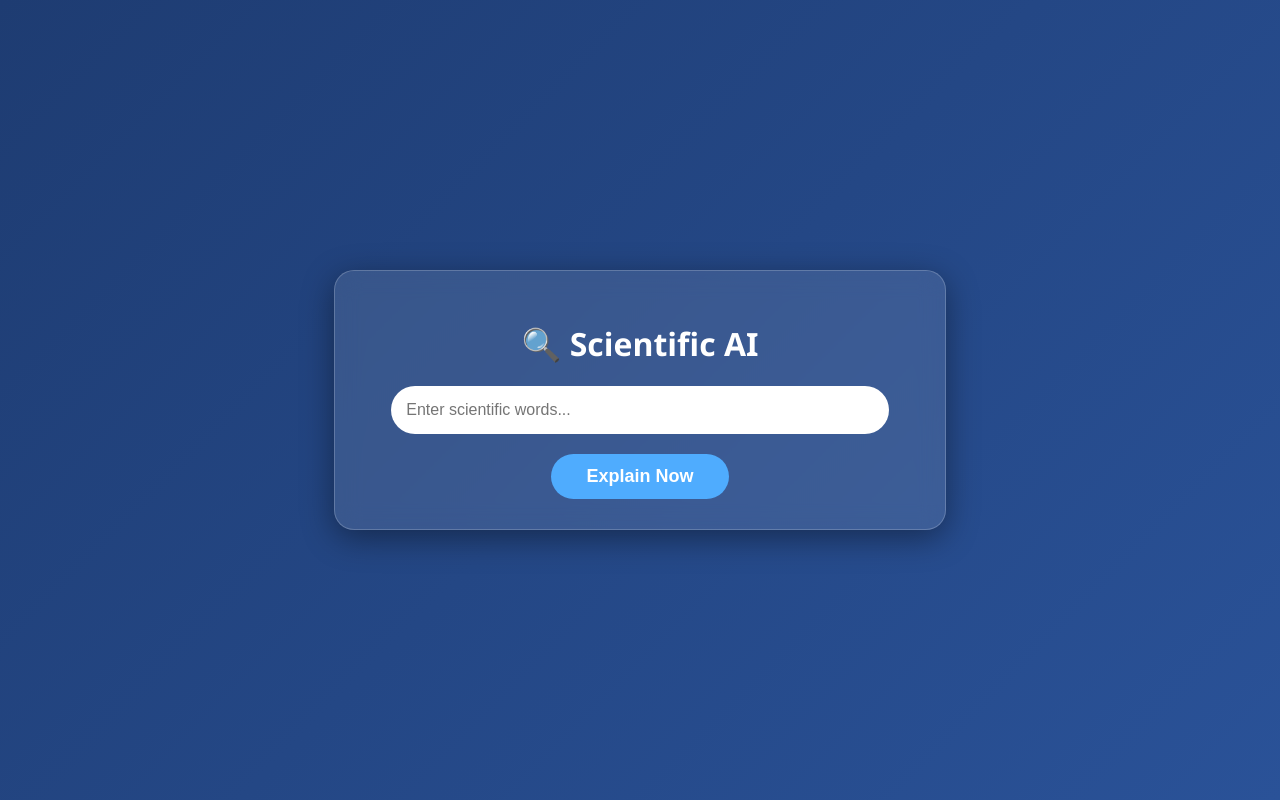
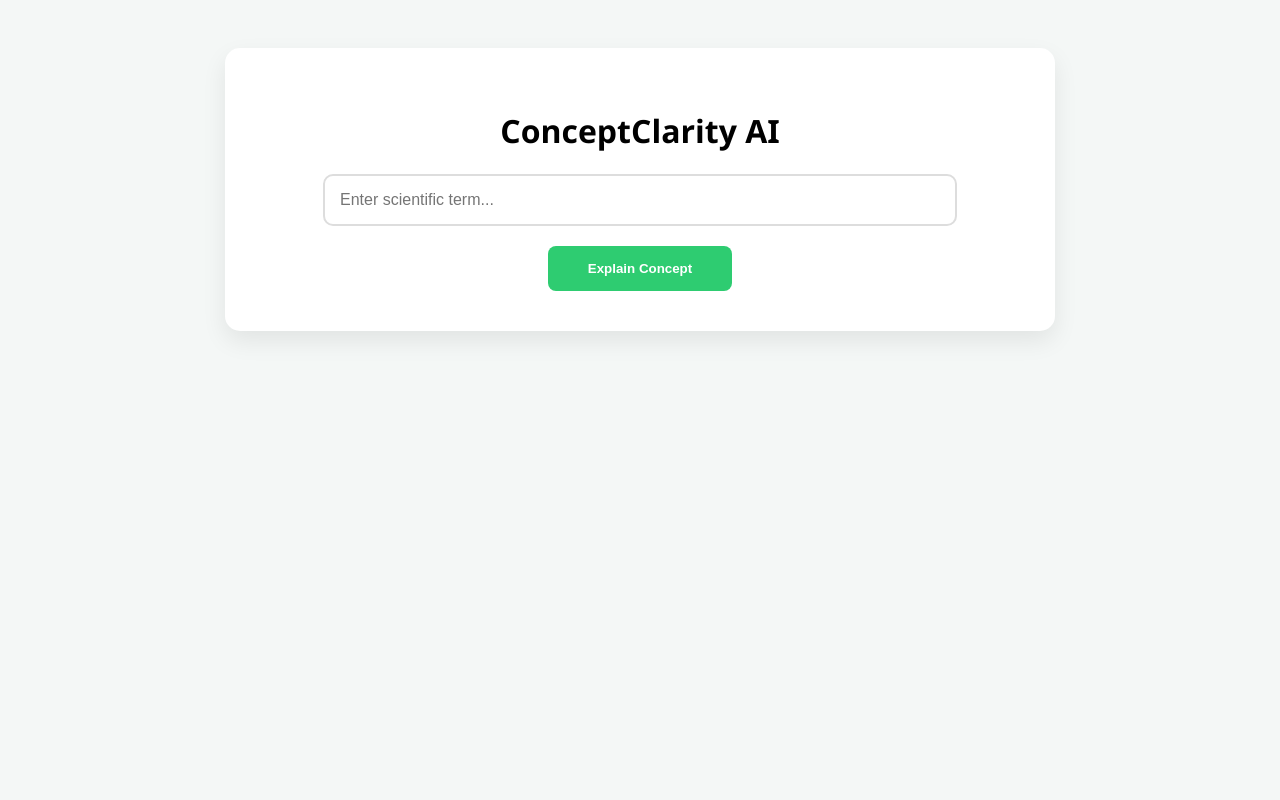
Before and after one commit to jahirkulkarni/Scientific-AI-Explainer, a Flask app: template templates/search.html in a window 1280 px wide. Run offline with Flask 3, Linux system fonts and the light colour scheme; the template is opened without the code that fills it, so the values that code supplies are empty.

Commit message:
Milestone 3: Added JSON response, improved UI, and loading spinner

```diff
--- a/app.py
+++ b/app.py
@@ -1,51 +1,20 @@
-from model import get_explanation
-from flask import Flask, render_template, request, redirect, url_for
+from flask import Flask, render_template, request, jsonify
+from transformers import pipeline
 
 app = Flask(__name__)
-search_history = []
-
-
-users_db = {}
+pipe = pipeline("text-generation", model="gpt2")
 
 @app.route('/')
-def home():
-    return redirect(url_for('search'))
+def index():
+    return render_template('search.html')
 
-@app.route('/register', methods=['GET', 'POST'])
-def register():
-    if request.method == 'POST':
-        username = request.form.get('username')
-        password = request.form.get('password')
-        users_db[username] = password
-        return "Registration Successful! <a href='/login'>click here" \
-        "</a>"
-    return render_template('register.html')
+@app.route('/search', methods=['POST'])
+def search():
+    term = request.form.get('term')
+    prompt = f"Scientific Definition: {term} is"
+    result = pipe(prompt, max_new_tokens=60, repetition_penalty=1.5, do_sample=True, temperature=0.6)[0]['generated_text']
+    clean_result = result.replace(prompt, f"{term} is").strip()
+    return jsonify({"term": term, "explanation": clean_result})
 
-@app.route('/login', methods=['GET', 'POST'])
-def login():
-    if request.method == 'POST':
-        username = request.form.get('username')
-        password = request.form.get('password')
-        if username in users_db and users_db[username] == password:
-            return f"<h1>Welcome {username}! Login Successful.</h1>"
-        else:
-            return "<h1>Wrong Details!</h1> <a href='/login'>Try Again</a>"
-    return render_template('login.html')
-
-
-@app.route('/search', methods=['GET', 'POST'])
-def search():
-    explanation = None
-    if request.method == 'POST':
-        term = request.form.get('term') # User ne jo word dala
-
-        # --- YE NAYA HISSA HAI ---
-        if term:
-            # Word ko list mein sabse upar add karein
-            search_history.insert(0, term)
-        # -------------------------
-
-        explanation = get_ai_explanation(term) # Aapka AI model function
-
-    # Ab 'history' ko frontend (HTML) par bhej rahe hain
-    return render_template('search.html', explanation=explanation, history=search_history)
+if __name__ == '__main__':
+    app.run(port=8080, debug=True)
--- a/model.py
+++ b/model.py
@@ -1,36 +1,24 @@
-from transformers import GPT2LMHeadModel, GPT2Tokenizer
-import torch
+from transformers import pipeline
 
-# Load Model and Tokenizer
-model_name = "gpt2"
-tokenizer = GPT2Tokenizer.from_pretrained(model_name)
-model = GPT2LMHeadModel.from_pretrained(model_name)
-
-# Device Setup (MPS for Mac)
-device = torch.device("mps" if torch.backends.mps.is_available() else "cpu")
-model.to(device)
+# GPT-2 model ko load kar rahe hain
+try:
+    print("--- LOADING LOCAL GPT-2 MODEL ---")
+    # Mac M1/M2 ke liye device="mps", varna ise hata dein
+    generator = pipeline('text-generation', model='gpt2')
+    print("--- MODEL LOADED SUCCESSFULLY ---")
+except Exception as e:
+    print(f"Error loading model: {e}")
 
 def get_explanation(term):
-    # Prompt ko detail mangne ke liye modify kiya gaya hai
-    prompt = f"Explain the scientific term '{term}' in detail with 3 to 4 sentences:"
+    prompt = f"The scientific explanation of {term} is:"
 
-    inputs = tokenizer.encode(prompt, return_tensors="pt").to(device)
-
-    # Generation settings for longer and better output
-    output = model.generate(
-        inputs,
-        max_new_tokens=80,        # Isse explanation lambi hogi
-        do_sample=True,
-        temperature=0.8,          # Creativity badhane ke liye
-        top_k=50,
-        top_p=0.95,
-        no_repeat_ngram_size=2,   # Taaki sentences repeat na hon
-        pad_token_id=tokenizer.eos_token_id
+    # Milestone 4: Length ko 50 tokens tak limit kiya (approx 5-6 lines)
+    result = generator(
+        prompt,
+        max_new_tokens=50,
+        num_return_sequences=1,
+        truncation=True,
+        pad_token_id=50256
     )
 
-    decoded_output = tokenizer.decode(output[0], skip_special_tokens=True)
-
-    # Sirf generated explanation nikaalne ke liye prompt ko remove karein
-    explanation = decoded_output.replace(prompt, "").strip()
-
-    return explanation
+    return result[0]['generated_text']
--- a/templates/search.html
+++ b/templates/search.html
@@ -2,107 +2,87 @@
 <html lang="en">
 <head>
     <meta charset="UTF-8">
-    <meta name="viewport" content="width=device-width, initial-scale=1.0">
-    <title>AI Terminology Explainer - Team C</title>
+    <title>ConceptClarity AI | Milestone 3</title>
     <style>
-        body {
-            font-family: 'Segoe UI', sans-serif;
-            background: linear-gradient(135deg, #1e3c72 0%, #2a5298 100%);
-            color: white;
-            display: flex;
-            justify-content: center;
-            align-items: center;
-            min-height: 100vh;
-            margin: 0;
+        body { font-family: 'Segoe UI', sans-serif; background: #f4f7f6; padding: 40px; text-align: center; }
+        .container {
+            background: white; padding: 40px; border-radius: 15px;
+            box-shadow: 0 10px 25px rgba(0,0,0,0.08);
+            max-width: 750px; margin: auto;
         }
-        .container {
-            background: rgba(255, 255, 255, 0.1);
-            backdrop-filter: blur(12px);
-            padding: 30px;
-            border-radius: 20px;
-            box-shadow: 0 8px 32px rgba(0, 0, 0, 0.4);
-            width: 90%;
-            max-width: 550px;
-            text-align: center;
-            border: 1px solid rgba(255, 255, 255, 0.2);
-        }
-        input[type="text"] {
-            width: 85%;
-            padding: 15px;
-            border-radius: 30px;
-            border: none;
-            margin-bottom: 20px;
-            font-size: 16px;
-            outline: none;
-        }
-        button {
-            background: #4facfe;
-            color: white;
-            border: none;
-            padding: 12px 35px;
-            border-radius: 30px;
-            cursor: pointer;
-            font-size: 18px;
-            font-weight: bold;
-            transition: 0.3s;
-        }
-        button:hover {
-            background: #00f2fe;
-            transform: scale(1.05);
-        }
+        input { padding: 15px; width: 80%; border: 2px solid #ddd; border-radius: 10px; font-size: 16px; margin-bottom: 20px; }
+        button { padding: 15px 40px; background: #2ecc71; color: white; border: none; border-radius: 8px; font-weight: bold; cursor: pointer; }
+
         /* Loading Spinner CSS */
         .loader {
-            display: none;
-            border: 5px solid #f3f3f3;
-            border-top: 5px solid #4facfe;
+            border: 4px solid #f3f3f3;
+            border-top: 4px solid #3498db;
             border-radius: 50%;
-            width: 40px;
-            height: 40px;
+            width: 30px;
+            height: 30px;
             animation: spin 1s linear infinite;
+            display: none; /* Default hidden */
             margin: 20px auto;
         }
-        @keyframes spin {
-            0% { transform: rotate(0deg); }
-            100% { transform: rotate(360deg); }
-        }
-        .result-box {
-            margin-top: 25px;
-            padding: 20px;
-            background: rgba(0, 0, 0, 0.2);
-            border-radius: 15px;
-            text-align: left;
-            border-left: 5px solid #4facfe;
-        }
+        @keyframes spin { 0% { transform: rotate(0deg); } 100% { transform: rotate(360deg); } }
+
+        #resultBox { text-align: left; margin-top: 30px; display: none; padding: 25px; background: #fff; border-left: 6px solid #3498db; border-radius: 10px; border: 1px solid #e1e8ed; }
+        #jsonBox { text-align: left; margin-top: 20px; display: none; padding: 20px; background: #2c3e50; color: #ecf0f1; border-radius: 10px; }
+        pre { white-space: pre-wrap; word-wrap: break-word; font-size: 13px; font-family: monospace; }
     </style>
 </head>
 <body>
     <div class="container">
-        <h1>🔍 Scientific AI</h1>
-        <p></p>
+        <h1>ConceptClarity AI</h1>
+        <form id="searchForm">
+            <input type="text" name="term" placeholder="Enter scientific term..." required>
+            <br>
+            <button type="submit" id="submitBtn">Explain Concept</button>
+        </form>
 
-        <form action="/search" method="post" onsubmit="showLoader()">
-    <input type="text" name="term" placeholder="Enter scientific words..." required>
-    <br>
-    <button type="submit">Explain Now</button>
-</form>
+        <div id="loadingCircle" class="loader"></div>
 
-        <div id="loader" class="loader"></div>
+        <div id="resultBox">
+            <h2 id="resTerm" style="color: #3498db; margin-top: 0;"></h2>
+            <p id="resText"></p>
+        </div>
 
-      <div id="loader" class="loader"></div>
-
-{% if explanation %}
-<div class="result-box">
-    <h3 style="margin-top: 0; color: #4facfe;">Scientific Explanation:</h3>
-    <p>{{ explanation }}</p>
-</div>
-{% endif %}
+        <div id="jsonBox">
+            <p style="border-bottom: 1px solid #7f8c8d; padding-bottom: 5px;"><strong>JSON Response:</strong></p>
+            <pre id="jsonRaw"></pre>
+        </div>
     </div>
 
     <script>
-        function showLoader() {
-            // Button dabate hi spinner dikhega
-            document.getElementById('loader').style.display = 'block';
-        }
+        document.getElementById('searchForm').onsubmit = async (e) => {
+            e.preventDefault();
+            const formData = new FormData(e.target);
+
+            // 1. UI Reset & Show Loader
+            document.getElementById('resultBox').style.display = 'none';
+            document.getElementById('jsonBox').style.display = 'none';
+            document.getElementById('loadingCircle').style.display = 'block';
+            document.getElementById('submitBtn').disabled = true;
+
+            try {
+                const response = await fetch('/search', { method: 'POST', body: formData });
+                const data = await response.json();
+
+                // 2. Hide Loader & Show Result
+                document.getElementById('loadingCircle').style.display = 'none';
+                document.getElementById('resultBox').style.display = 'block';
+                document.getElementById('resTerm').innerText = data.term;
+                document.getElementById('resText').innerText = data.explanation;
+
+                document.getElementById('jsonBox').style.display = 'block';
+                document.getElementById('jsonRaw').innerText = JSON.stringify(data, null, 2);
+            } catch (error) {
+                alert("Something went wrong!");
+                document.getElementById('loadingCircle').style.display = 'none';
+            } finally {
+                document.getElementById('submitBtn').disabled = false;
+            }
+        };
     </script>
 </body>
 </html>
```
Also changed, not shown: requirements.txt (added, +82 -0 lines), templates/register.html (+63 -43 lines).
